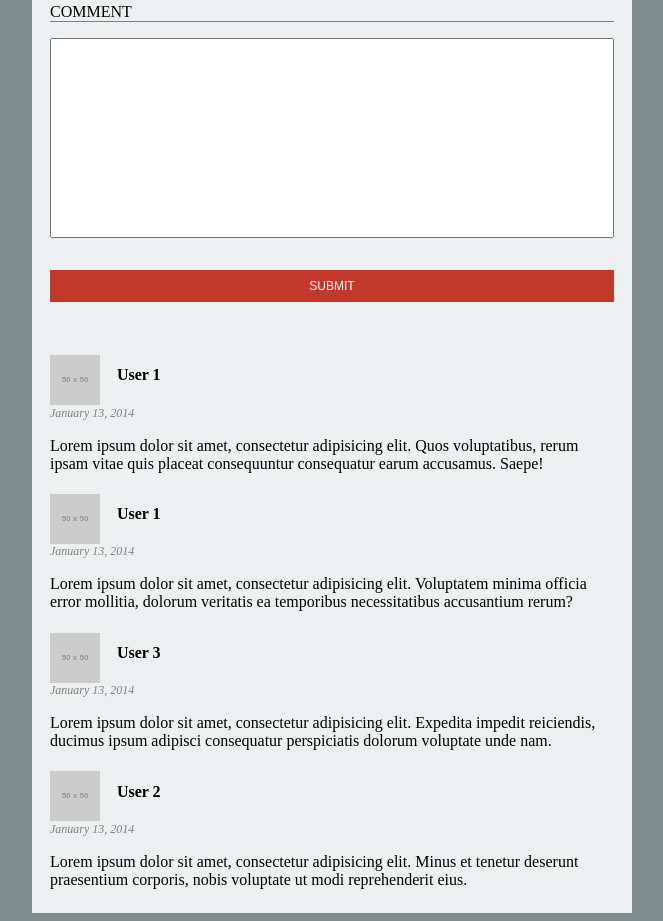
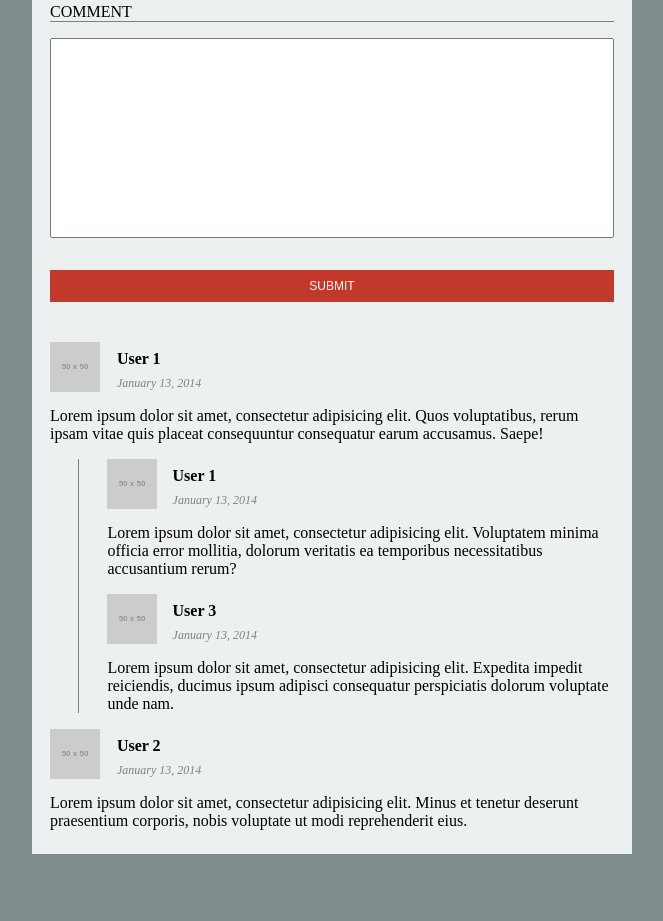
Before and after one commit to Binnsler/making-it-real, a plain HTML site: page index.html in a window 1280 px wide. Shown: the part 1978-2899 px from the top of the page, without its empty margins (308-971 px from the left). After the commit the page ends 2840 px from the top, so only its background shows below. Drawn offline with Linux system fonts and the light colour scheme; placeholder pictures from the web are drawn by us.

Commit message:
Almost finished with makingitreal

```diff
--- a/index.html
+++ b/index.html
@@ -133,22 +133,28 @@
 			<div class="read-comments">
 				<div class="parent-comment">
 					<img src="http://placehold.it/50x50" alt="" class="user-avatar">
+					<div class="post-info">
 						<h4 class="user-name">User 1</h4>
 						<p class="comment-date">January 13, 2014</p>
+					</div>
 					<p class="comment-content">Lorem ipsum dolor sit amet, consectetur adipisicing elit. Quos voluptatibus, rerum ipsam vitae quis placeat consequuntur consequatur earum accusamus. Saepe!</p>
 
 					<div class="sub-comment-container">
 						<div class="sub-comment">
 							<img src="http://placehold.it/50x50" alt="" class="user-avatar">
+							<div class="post-info">
 								<h4 class="user-name">User 1</h4>
 								<p class="comment-date">January 13, 2014</p>
+							</div>
 							<p class="comment-content">Lorem ipsum dolor sit amet, consectetur adipisicing elit. Voluptatem minima officia error mollitia, dolorum veritatis ea temporibus necessitatibus accusantium rerum?</p>
 						</div>
 
 						<div class="sub-comment">
 							<img src="http://placehold.it/50x50" alt="" class="user-avatar">
+							<div class="post-info">
 								<h4 class="user-name">User 3</h4>
 								<p class="comment-date">January 13, 2014</p>
+							</div>
 							<p class="comment-content">Lorem ipsum dolor sit amet, consectetur adipisicing elit. Expedita impedit reiciendis, ducimus ipsum adipisci consequatur perspiciatis dolorum voluptate unde nam.</p>
 						</div>
 					</div>
@@ -156,8 +162,10 @@
 
 				<div class="parent-comment">
 					<img src="http://placehold.it/50x50" alt="" class="user-avatar">
+					<div class="post-info">
 						<h4 class="user-name">User 2</h4>
 						<p class="comment-date">January 13, 2014</p>
+					</div>
 					<p class="comment-content">Lorem ipsum dolor sit amet, consectetur adipisicing elit. Minus et tenetur deserunt praesentium corporis, nobis voluptate ut modi reprehenderit eius.</p>
 				</div>
 			</div>
--- a/main.css
+++ b/main.css
@@ -190,11 +190,19 @@ td:last-child, th:last-child{
 }
 
 .user-name{
-	padding-top: 2%;
+	margin: 1vh;
+	padding-top: 1vh;
 }
 
 .comment-date{
 	font-size: 12px;
 	font-style: italic;
 	color: grey;
+	margin: 0;
 }
+
+.sub-comment-container{
+	margin-left: 5%;
+	padding-left: 5%;
+	border-left: 1px solid grey;
+}
```
Lines whose indentation alone changed are shown as unchanged.
